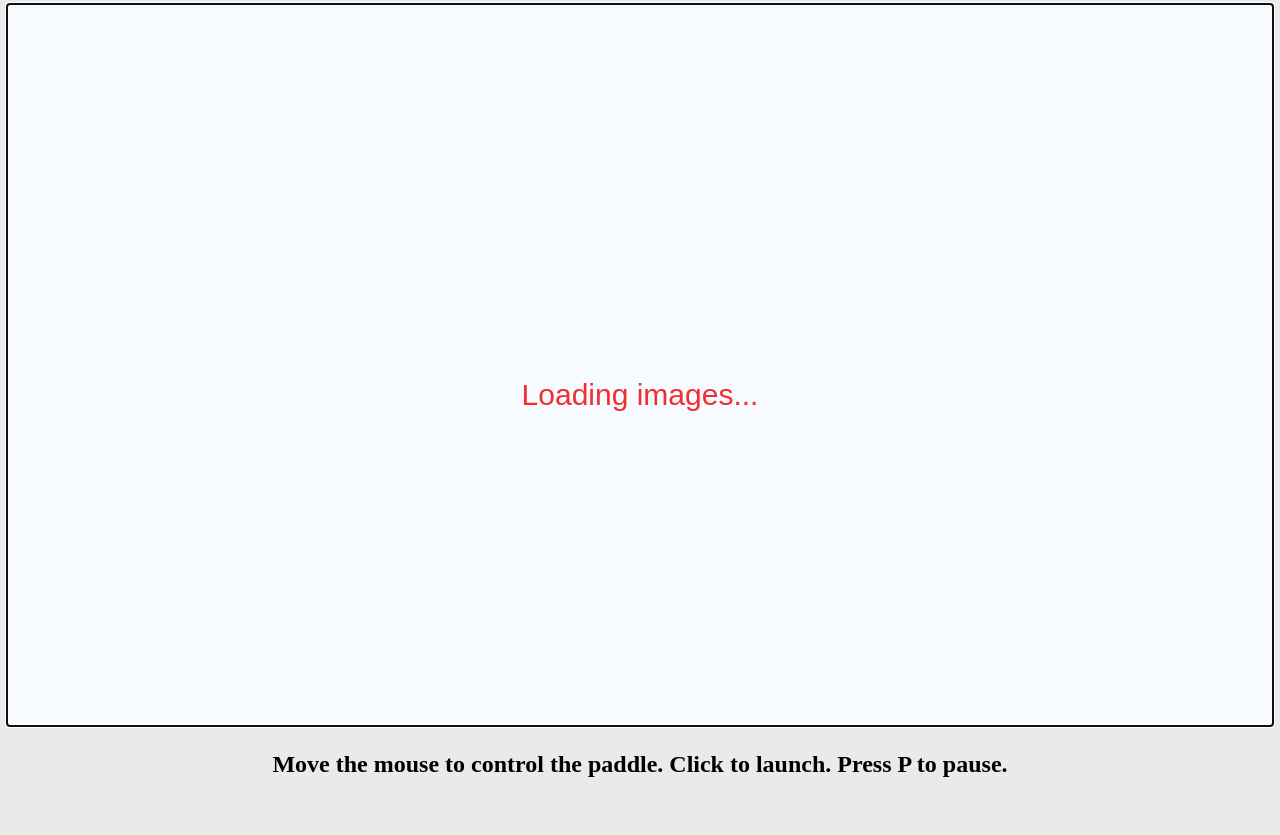
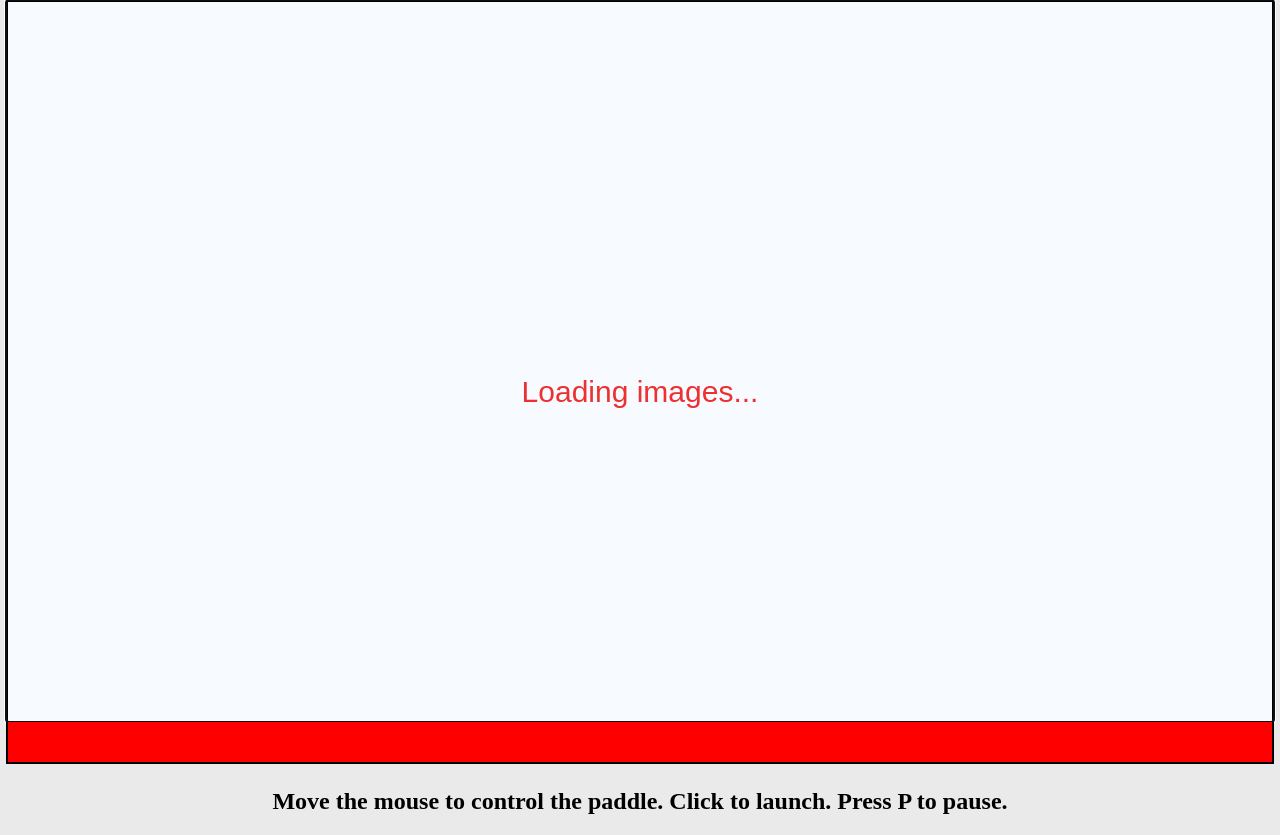
Before and after one commit to exscape/breakout-clone, a website built with Parcel: page index.htm in a window 1280 px wide. Before the commit the page ends 800 px from the top, so only its background shows below. Built offline with nearby package versions, Linux system fonts and the light colour scheme; files whose address does not match are found by name.

Commit message:
Add the skeleton for a status bar

```diff
--- a/index.htm
+++ b/index.htm
@@ -23,8 +23,11 @@
 <body>
   <div id="main-div">
     <div id="inner-div">
-      <div id="canvas-div">
-        <canvas id="canvas"></canvas>
+      <div id="main-canvas-div">
+        <canvas id="main-canvas"></canvas>
+      </div>
+      <div id="statusbar-canvas-div">
+        <canvas id="statusbar-canvas"></canvas>
       </div>
       <script src="src/main.ts" type="module"></script>
       <div id="help-div"><h2>Move the mouse to control the paddle. Click to launch. Press P to pause.</h2></div>
--- a/src/Game.ts
+++ b/src/Game.ts
@@ -14,7 +14,9 @@ function randomColor() {
 
 export class Game {
     canvas: HTMLCanvasElement;
+    statusbarCanvas: HTMLCanvasElement;
     ctx: CanvasRenderingContext2D;
+    sctx: CanvasRenderingContext2D;
     paddle: Paddle;
     balls: Ball[] = [];
     bricks: Brick[] = [];
@@ -40,9 +42,12 @@ export class Game {
     images: Record<string, HTMLImageElement> = {};
     readonly TOTAL_IMAGE_COUNT = 15;
 
-    constructor(canvas: HTMLCanvasElement, settings: Settings) {
+    constructor(canvas: HTMLCanvasElement, statusbarCanvas: HTMLCanvasElement, settings: Settings) {
         this.canvas = canvas;
+        this.statusbarCanvas = statusbarCanvas;
         this.ctx = canvas.getContext('2d')!!;
+        this.sctx = statusbarCanvas.getContext('2d')!!;
+
         this.paddle = new Paddle(settings);
         this.settings = settings;
         this.collisionHandler = new CollisionHandler(settings);
@@ -364,6 +369,9 @@ export class Game {
     }
 
     drawFrame() {
+        // Draw the status bar
+        this.drawStatusBar();
+
         // Clear the frame
         this.ctx.fillStyle = this.settings.canvasBackground;
         this.ctx.fillRect(0, 0, this.settings.canvasWidth, this.settings.canvasHeight);
@@ -471,4 +479,9 @@ export class Game {
             return;
         }
     }
+
+    drawStatusBar() {
+        this.sctx.fillStyle = "red";
+        this.sctx.fillRect(0, 0, this.settings.canvasWidth, this.settings.canvasHeight);
+    }
 }
--- a/src/Settings.ts
+++ b/src/Settings.ts
@@ -2,6 +2,7 @@ export type Settings = {
     canvasWidth: number,
     canvasHeight: number,
     canvasMargin: number,
+    statusbarHeight: number,
     ballRadius: number,
     paddleThickness: number,
     ballSpeed: number,
--- a/src/main.ts
+++ b/src/main.ts
@@ -1,13 +1,21 @@
 import { Game } from './Game';
 import { Settings } from './Settings';
 
-let canvasElement: HTMLCanvasElement | null = document.getElementById('canvas') as HTMLCanvasElement;
-let context: CanvasRenderingContext2D | null = canvasElement?.getContext('2d');
+let gameCanvasElement: HTMLCanvasElement | null = null;
+//let gameContext: CanvasRenderingContext2D | null = null;
+let statusCanvasElement: HTMLCanvasElement | null = null;
+//let statusContext: CanvasRenderingContext2D | null = null;
 
 let game: Game | undefined;
 
 window.addEventListener('DOMContentLoaded', () => {
-    if (!canvasElement || !context) {
+    gameCanvasElement = document.getElementById('main-canvas') as HTMLCanvasElement;
+    // gameContext = gameCanvasElement?.getContext('2d');
+
+    statusCanvasElement = document.getElementById('statusbar-canvas') as HTMLCanvasElement;
+    // statusContext = statusCanvasElement?.getContext('2d');
+
+    if (!gameCanvasElement || !statusCanvasElement /*|| !gameContext || !statusContext */) {
         alert("Unable to load game!");
         return;
     }
@@ -18,6 +26,7 @@ window.addEventListener('DOMContentLoaded', () => {
         canvasWidth: 1264,
         canvasHeight: 720,
         canvasMargin: 15,
+        statusbarHeight: 40,
         ballRadius: 13,
         paddleThickness: 25,
         ballSpeed: 0.75,
@@ -29,32 +38,45 @@ window.addEventListener('DOMContentLoaded', () => {
         powerupFallSpeed: 0.1
     }
 
-    canvasElement.width = settings.canvasWidth;
-    canvasElement.height = settings.canvasHeight;
+    gameCanvasElement.width = settings.canvasWidth;
+    gameCanvasElement.height = settings.canvasHeight;
 
-    game = new Game(canvasElement, settings);
-    canvasElement.onclick = () => {
-        if (document.pointerLockElement !== canvasElement)
-            canvasElement!!.requestPointerLock();
+    statusCanvasElement.width = settings.canvasWidth;
+    statusCanvasElement.height = settings.statusbarHeight;
+
+    gameCanvasElement.style.visibility = "visible";
+    statusCanvasElement.style.visibility = "visible";
+
+    let onclickHandler = () => {
+        if (document.pointerLockElement !== gameCanvasElement) {
+            gameCanvasElement!!.tabIndex = 0;
+            gameCanvasElement!!.focus();
+            gameCanvasElement!!.requestPointerLock();
+        }
         else
             game?.click();
-    }
+    };
 
-    canvasElement.onkeydown = (ev: KeyboardEvent) => {
+    game = new Game(gameCanvasElement, statusCanvasElement, settings);
+
+    gameCanvasElement.onclick = onclickHandler;
+    statusCanvasElement.onclick = onclickHandler;
+
+    gameCanvasElement.onkeydown = (ev: KeyboardEvent) => {
         game?.keyDown(ev);
     }
 
-    canvasElement.onkeyup = (ev: KeyboardEvent) => {
+    gameCanvasElement.onkeyup = (ev: KeyboardEvent) => {
         game?.keyUp(ev);
     }
 
-    canvasElement.tabIndex = 0
-    canvasElement.focus();
+    gameCanvasElement.tabIndex = 0
+    gameCanvasElement.focus();
 });
 
 let mouseMovedHandler = (e: MouseEvent) => { game?.mouseMoved(e) };
 function pointerLockChange() {
-    if (document.pointerLockElement === canvasElement)
+    if (document.pointerLockElement === gameCanvasElement)
         document.addEventListener("mousemove", mouseMovedHandler, false);
     else {
         document.removeEventListener("mousemove", mouseMovedHandler, false);
--- a/styles.css
+++ b/styles.css
@@ -21,6 +21,27 @@ body {
     justify-content: center;
 }
 
+#main-canvas {
+    border: 2px solid black;
+    border-bottom: none;
+}
+
+#statusbar-canvas {
+    border: 2px solid black;
+    border-top: none;
+}
+
+div {
+    margin: 0;
+    padding: 0;
+}
+
+#statusbar-canvas-div {
+    margin-top: -4px;
+}
+
 canvas {
-    border: 2px solid black;
+    visibility: hidden; /* Updated by the game on load */
+    margin: 0;
+    padding: 0;
 }
```
